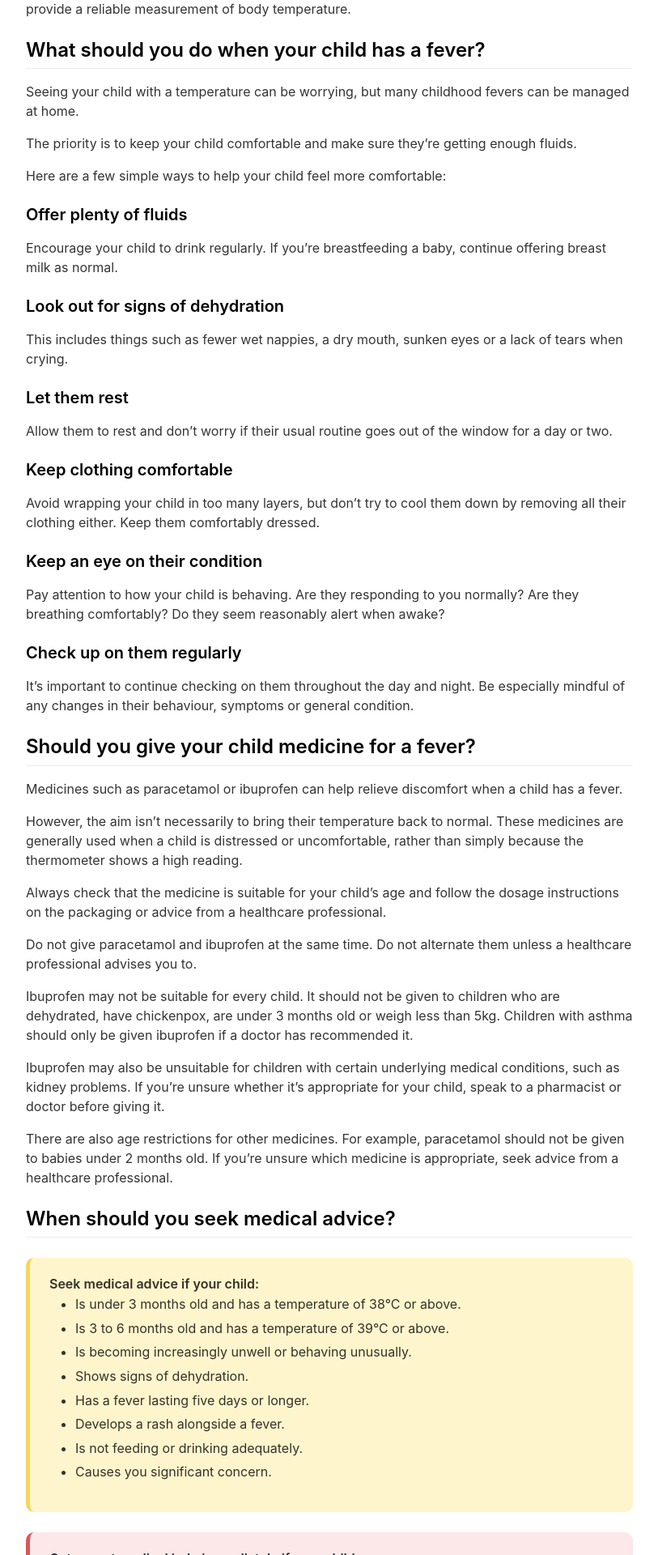
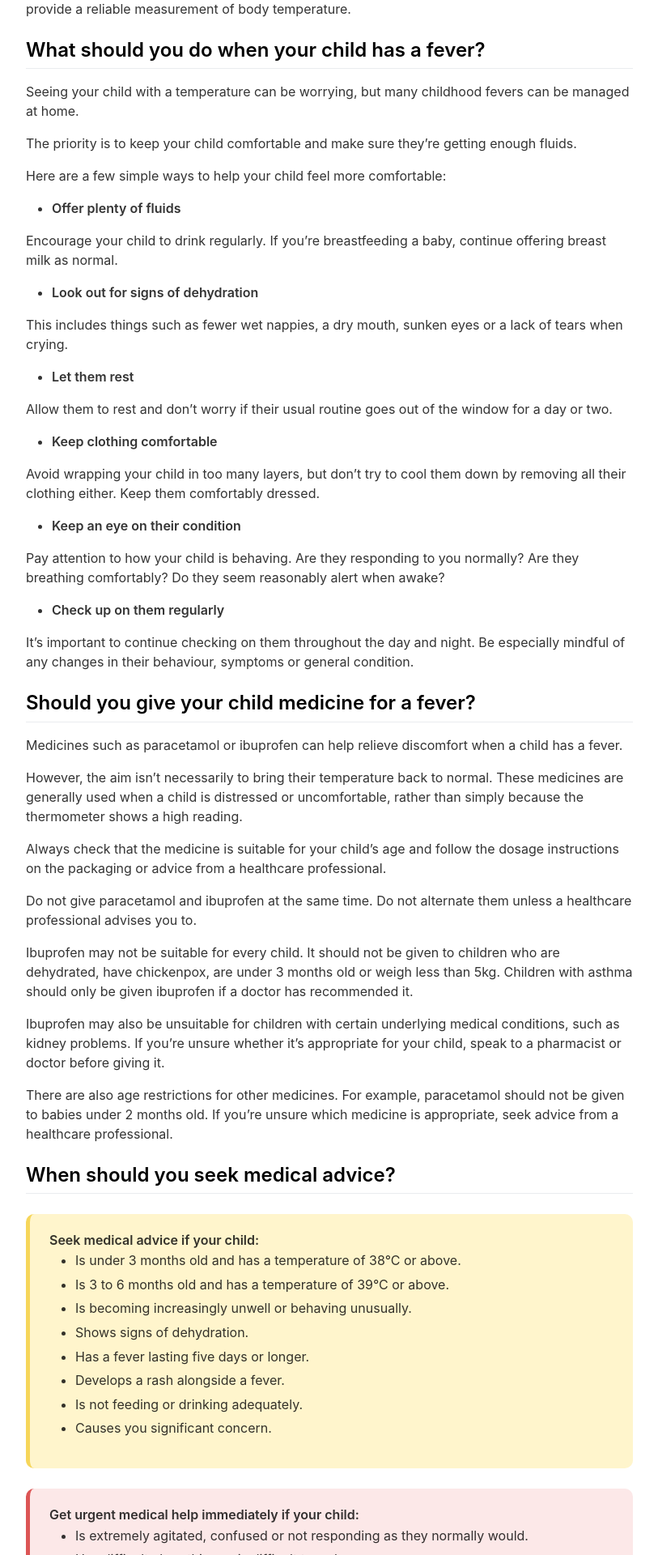
Before and after one commit to sheabrewer1986/WellBeeWebsite, a Jekyll site: the page built from _posts/2026-11-11-managing-temperature.md, in a window 1280 px wide. Shown: the part 1495-3415 px from the top of the page at 81% size, without its empty margins (233-1046 px from the left). Built offline with Jekyll 4.4.1, drawn with Linux system fonts in a browser that asks for light colours; nearby versions of some CDN libraries.

```diff
--- a/_posts/2026-11-11-managing-temperature.md
+++ b/_posts/2026-11-11-managing-temperature.md
@@ -55,27 +55,27 @@ The priority is to keep your child comfortable and make sure they’re getting e
 
 Here are a few simple ways to help your child feel more comfortable:
 
-### Offer plenty of fluids
+- **Offer plenty of fluids**
 
 Encourage your child to drink regularly. If you’re breastfeeding a baby, continue offering breast milk as normal.
 
-### Look out for signs of dehydration
+- **Look out for signs of dehydration**
 
 This includes things such as fewer wet nappies, a dry mouth, sunken eyes or a lack of tears when crying.
 
-### Let them rest
+- **Let them rest**
 
 Allow them to rest and don’t worry if their usual routine goes out of the window for a day or two.
 
-### Keep clothing comfortable
+- **Keep clothing comfortable**
 
 Avoid wrapping your child in too many layers, but don’t try to cool them down by removing all their clothing either. Keep them comfortably dressed.
 
-### Keep an eye on their condition
+- **Keep an eye on their condition**
 
 Pay attention to how your child is behaving. Are they responding to you normally? Are they breathing comfortably? Do they seem reasonably alert when awake?
 
-### Check up on them regularly
+- **Check up on them regularly**
 
 It's important to continue checking on them throughout the day and night. Be especially mindful of any changes in their behaviour, symptoms or general condition.
 
```
